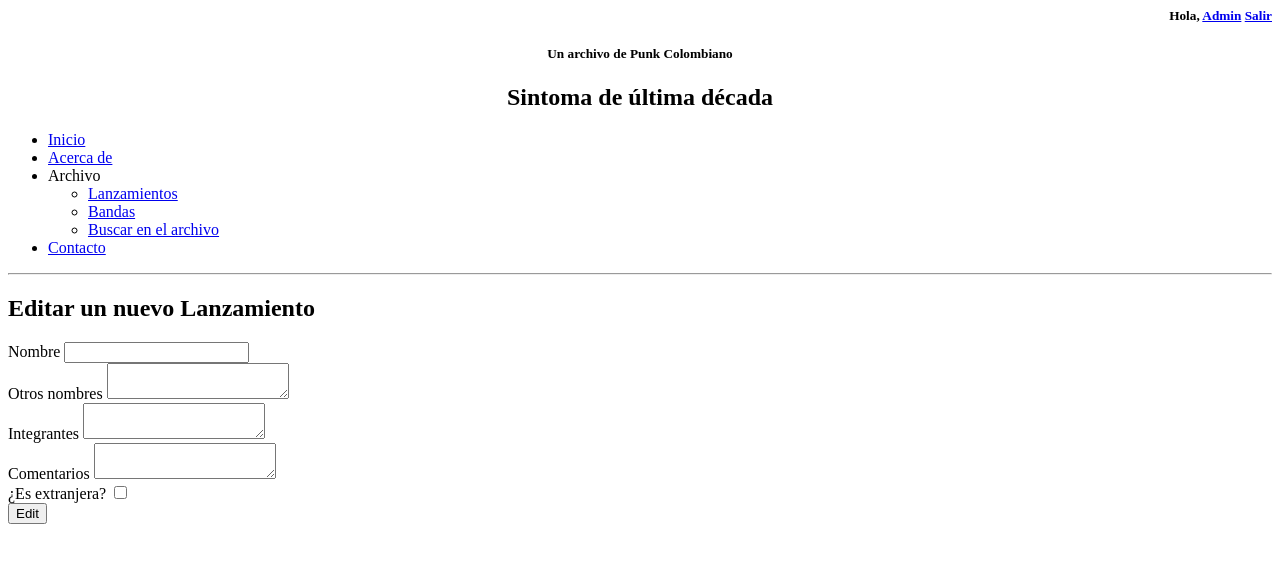
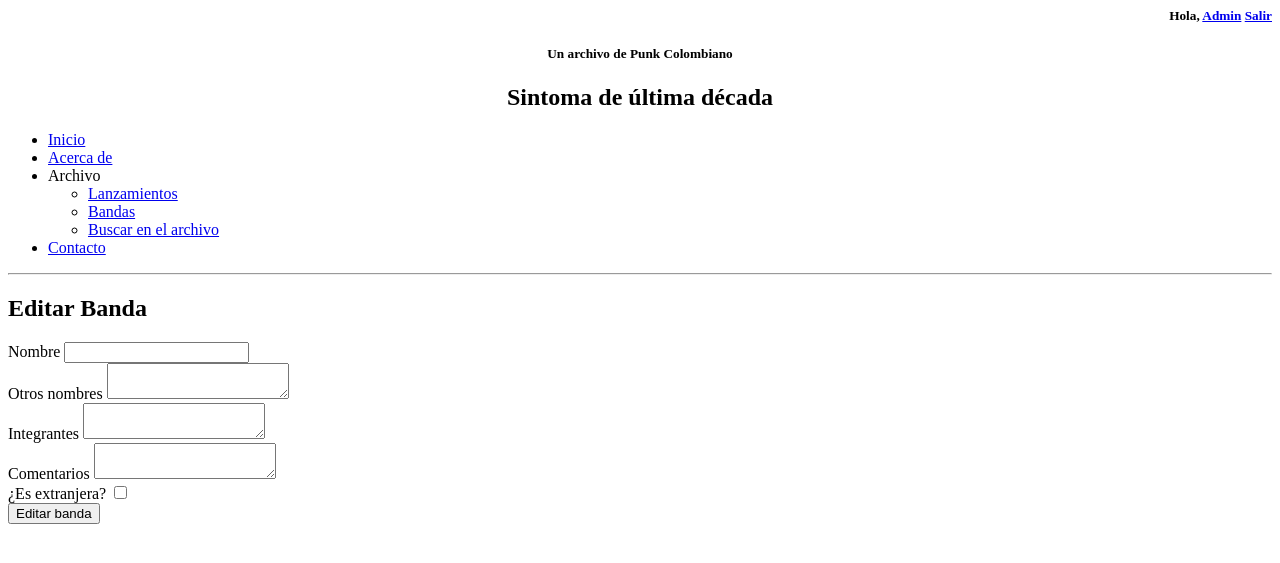
Before and after one commit to drumsoverbogota/archivo, a CodeIgniter app: page /database/index.php/banda/edit/1 in a window 1280 px wide. Shown: the top 563 px of the page. Run offline with CodeIgniter, Linux system fonts and the light colour scheme; the visitor is signed in with stand-in values (Sample User, id 1); data comes from the database, SQL or seed files in the repository; data that the repository does not hold is empty.

Commit message:
Arreglados algunos textos

```diff
--- a/application/controllers/Banda.php
+++ b/application/controllers/Banda.php
@@ -67,7 +67,7 @@ class Banda extends CI_Controller {
 				$this->load->helper('form');
 				$this->load->library('form_validation');
 
-				$data['title'] = 'Crear un nuevo Lanzamiento';
+				$data['title'] = 'Crear una nueva banda';
 
 				$this->form_validation->set_rules('nombre', 'Nombre', 'required');
 				$this->form_validation->set_rules('otros', 'Otros nombres', '');
@@ -111,7 +111,7 @@ class Banda extends CI_Controller {
 				$this->load->helper('form');
 				$this->load->library('form_validation');
 
-				$data['title'] = 'Editar un nuevo Lanzamiento';
+				$data['title'] = 'Editar Banda';
 
 				$this->form_validation->set_rules('nombre', 'Nombre', 'required');
 				$this->form_validation->set_rules('otros', 'Otros nombres', '');
--- a/application/views/banda/edit.php
+++ b/application/views/banda/edit.php
@@ -22,6 +22,6 @@
     ><br />
 
 	<input type="hidden" name="id" value="<?php echo $banda_item['id']; ?>" />
-    <input type="submit" name="submit" value="Edit" />
+    <input type="submit" name="submit" value="Editar banda" />
 
 </form>
--- a/application/views/lanzamiento/create.php
+++ b/application/views/lanzamiento/create.php
@@ -33,6 +33,6 @@
 	<label for="link">Link</label>
     <input type="input" name="link"><br />
 
-    <input type="submit" name="submit" value="Create news item" />
+    <input type="submit" name="submit" value="Crear nuevo lanzamiento" />
 
 </form>
--- a/application/views/lanzamiento/edit.php
+++ b/application/views/lanzamiento/edit.php
@@ -38,6 +38,6 @@
     <input type="input" name="link" value ="<?php echo $lanzamiento_item['link'] ?>"><br />
 
 	<input type="hidden" name="id" value="<?php echo $lanzamiento_item['id']; ?>" />
-    <input type="submit" name="submit" value="Create news item" />
+    <input type="submit" name="submit" value="Editar lanzamiento />
 
 </form>
--- a/application/views/lanzamiento/index.php
+++ b/application/views/lanzamiento/index.php
@@ -5,7 +5,7 @@
 
   <tr>
     <th>Nombre</th>
-	<th>Banda</th>
+	<th>Banda(s)</th>
 	<th>Referencia</th>
     <th>Formato</th>
     <th>Año</th>
```
